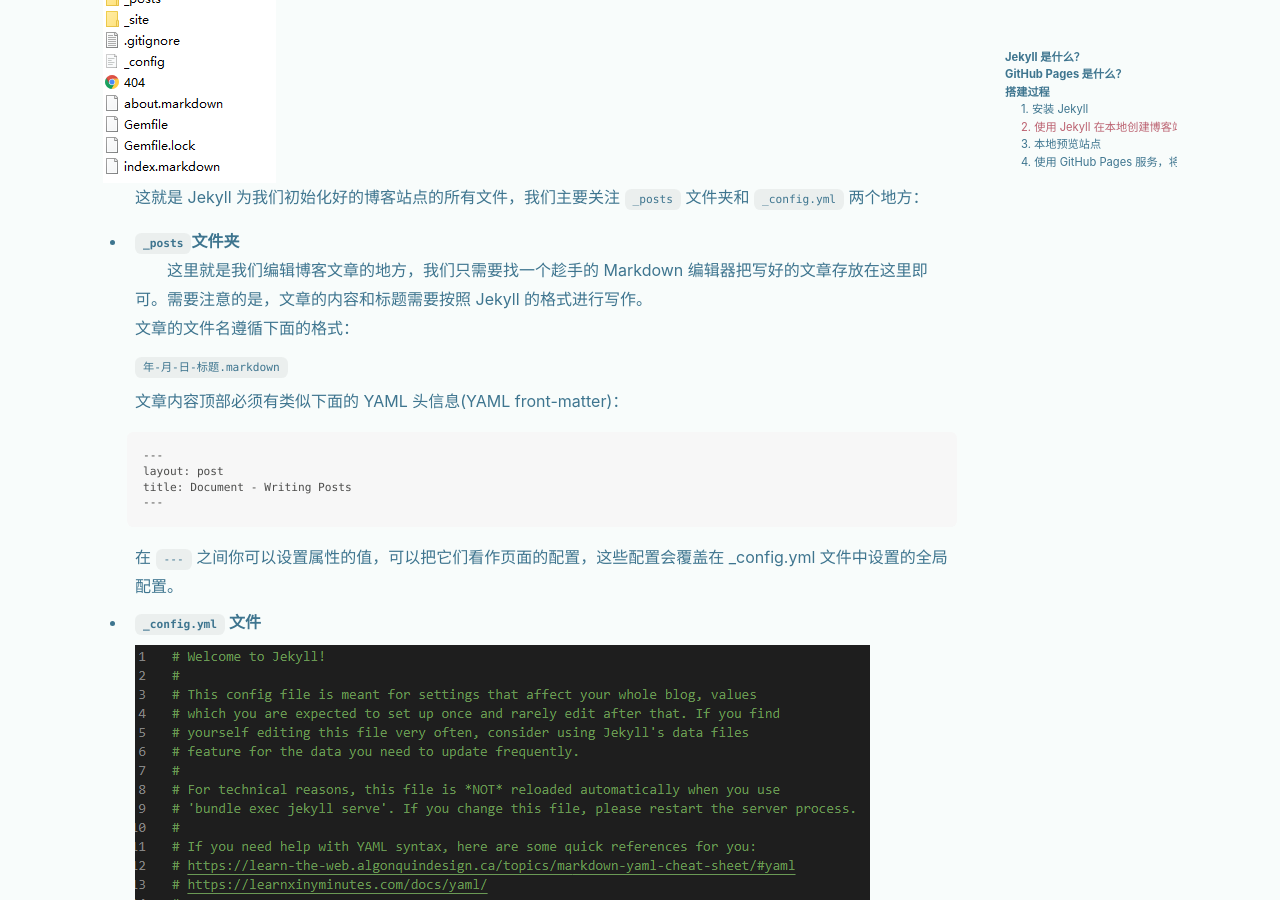
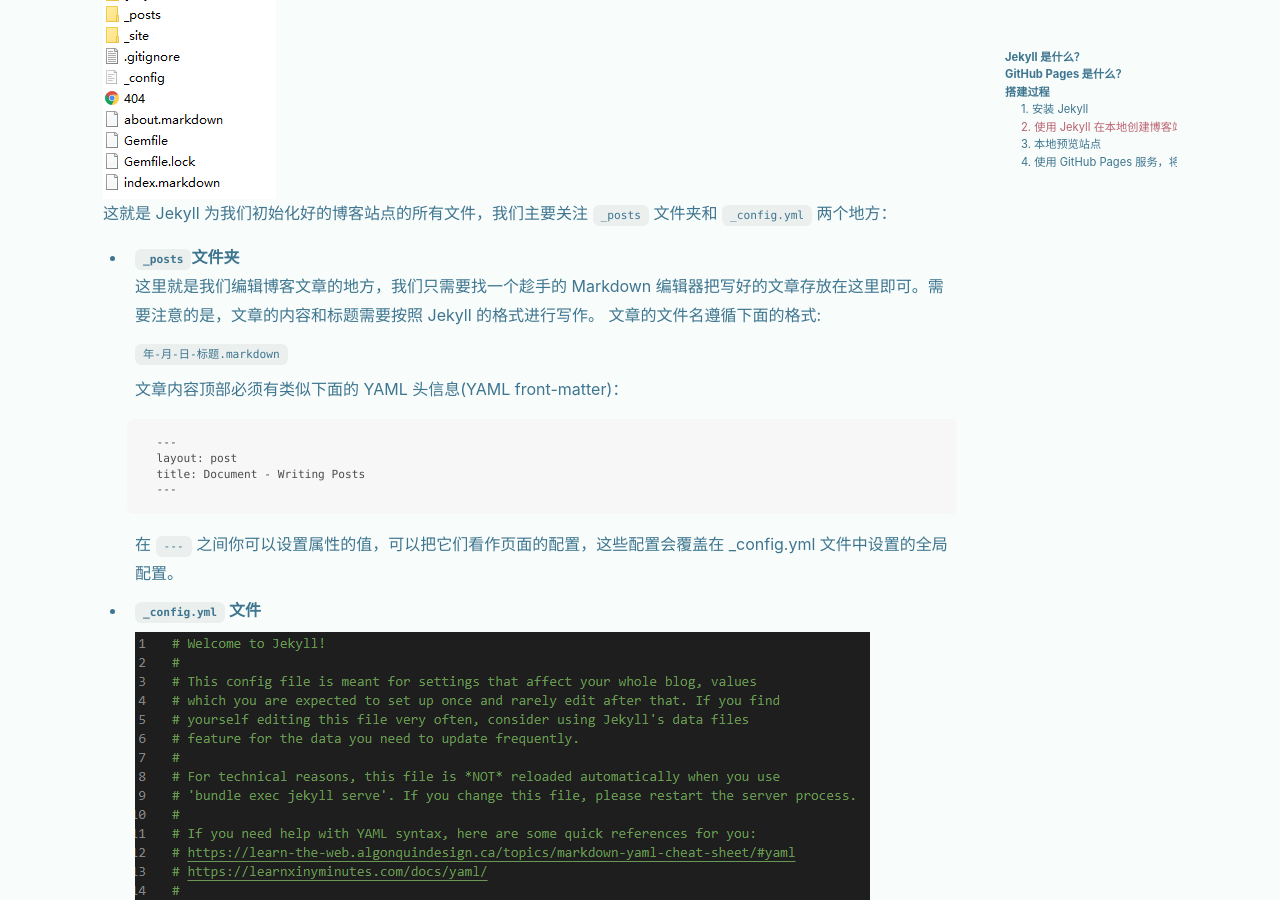
Before and after one commit to inpure/inpure.github.io, a Jekyll site: the page built from _posts/2020-12-16-使用 Jekyll 通过 GitHub Pages 服务搭建博客.md, in a window 1280 px wide and 900 px high, scrolled down 1766 px. Built offline with Jekyll 4.4.1, drawn with Linux system fonts in a browser that asks for light colours; nearby versions of some CDN libraries; part of the change alters nothing that is shown.

Commit message:
Update 2020-12-16-使用 Jekyll 通过 GitHub Pages 服务搭建博客.md
修改文章

````diff
--- a/_posts/2020-12-16-使用 Jekyll 通过 GitHub Pages 服务搭建博客.md
+++ b/_posts/2020-12-16-使用 Jekyll 通过 GitHub Pages 服务搭建博客.md
@@ -4,12 +4,14 @@ tags: Jekyll GitHubPages Markdown
 ---
 
 
-&emsp;&emsp;这篇文章探讨搭建了一个免费的、便利的、可本地管理的 Blog ——— Jekyll 和 GitHub Pages 使用入门。
+这篇文章探讨搭建了一个免费的、便利的、可本地管理的 Blog ——— Jekyll 和 GitHub Pages 使用入门。
 
 <!--more-->
 
 ## Jekyll 是什么？
-&emsp;&emsp; [Jekyll](http://jekyllcn.com/) 是一个简单的博客形态的静态网站生产机器。它有一个模版目录，其中包含原始文本格式的文档，通过一个转换器（如 Markdown）和我们的 Liquid 渲染器转化成一个完整的可发布的静态网站，你可以发布在任何你喜爱的服务器上。Jekyll 也可以运行在 GitHub Page 上，也就是说，你可以使用 GitHub 的服务来搭建你的项目页面、博客或者网站，而且是完全免费的。
+
+[Jekyll](http://jekyllcn.com/) 是一个简单的博客形态的静态网站生产机器。它有一个模版目录，其中包含原始文本格式的文档，通过一个转换器（如 Markdown）和我们的 Liquid 渲染器转化成一个完整的可发布的静态网站，你可以发布在任何你喜爱的服务器上。Jekyll 也可以运行在 GitHub Page 上，也就是说，你可以使用 GitHub 的服务来搭建你的项目页面、博客或者网站，而且是完全免费的。
+
 - **简单**
   不再需要数据库，不需要开发评论功能，不需要不断的更新版本——只用关心你的博客内容。
 - **静态**
@@ -17,33 +19,40 @@ tags: Jekyll GitHubPages Markdown
 - **博客支持**
   支持自定义地址、博客分类、页面、文章以及自定义的布局设计。
 
-&emsp;&emsp;简单地说，Jekyll 就是一个工具，它可以把内容转换成 HTML 网页页面，有了它博主只需要专注于写文章即可，不用考虑如何排版的事情。并且 Jekyll 是GitHub Pages 默认使用的工具。
+简单地说，Jekyll 就是一个工具，它可以把内容转换成 HTML 网页页面，有了它博主只需要专注于写文章即可，不用考虑如何排版的事情。并且 Jekyll 是GitHub Pages 默认使用的工具。
 
 ## GitHub Pages 是什么？
-&emsp;&emsp;[GitHub Pages](https://docs.github.com/cn/free-pro-team@latest/github/working-with-github-pages/about-github-pages) 是面向用户、组织和项目开放的公共静态页面搭建托管服务，站点可以被免费托管在 Github 上，你可以选择使用 Github Pages 默认提供的域名 github.io 或者自定义域名来发布站点。Github Pages 支持自动利用 Jekyll 生成站点，也同样支持纯 HTML 文档，可将Jekyll 站点托管在 Github Pages 上。
-&emsp;&emsp;简单地说，可以把 Github Pages 当成一个免费的站点服务器，只需要把本地编写符合 Jekyll 规范的网站源码上传到 GitHub，它就会自动帮你生成并托管整个网站，你只要用自己喜欢的编辑器写文章就可以了，其他事情一概不用操心，都由github处理。
 
-&emsp;&emsp;**有了上面的介绍，博客的搭建思路就很清晰了。先在本地编写符合 Jekyll 规范的网站源码，然后上传到 Github，由 Github 生成并托管整个网站。**
+[GitHub Pages](https://docs.github.com/cn/free-pro-team@latest/github/working-with-github-pages/about-github-pages) 是面向用户、组织和项目开放的公共静态页面搭建托管服务，站点可以被免费托管在 Github 上，你可以选择使用 Github Pages 默认提供的域名 github.io 或者自定义域名来发布站点。Github Pages 支持自动利用 Jekyll 生成站点，也同样支持纯 HTML 文档，可将Jekyll 站点托管在 Github Pages 上。
+
+简单地说，可以把 Github Pages 当成一个免费的站点服务器，只需要把本地编写符合 Jekyll 规范的网站源码上传到 GitHub，它就会自动帮你生成并托管整个网站，你只要用自己喜欢的编辑器写文章就可以了，其他事情一概不用操心，都由github处理。
+
+**有了上面的介绍，博客的搭建思路就很清晰了。先在本地编写符合 Jekyll 规范的网站源码，然后上传到 Github，由 Github 生成并托管整个网站。**
 
 ## 搭建过程
+
 ### **1. 安装 Jekyll**
-  &emsp;&emsp;因为 Jekyll 是基于 Ruby 的静态网页生成系统，因此我们首先得安装 Ruby 环境，不同的操作系统可以去参考 [Ruby 官方安装文档](https://www.ruby-lang.org/en/documentation/installation/) 进行安装。等 Ruby 安装完毕后，打开命令提示符执行以下命令完成 Jekyll 的安装。
+
+  因为 Jekyll 是基于 Ruby 的静态网页生成系统，因此我们首先得安装 Ruby 环境，不同的操作系统可以去参考 [Ruby 官方安装文档](https://www.ruby-lang.org/en/documentation/installation/) 进行安装。等 Ruby 安装完毕后，打开命令提示符执行以下命令完成 Jekyll 的安装。
 
   `gem install jekyll bundler`
 
   安装过程需要几分钟时间
+
 ### **2. 使用 Jekyll 在本地创建博客站点**
+
   在命令提示符中执行以下命令：
 
   `jekyll new blogname`  # *“blogname” 可自定义*
 
-  &emsp;&emsp;因为 `jekyll new` 命令创建的项目默认已经使用了主题，所以这个过程会根据网络情况需要一定的时间安装相关的依赖，我们不用管。执行完以上命令后会生成一个名为 blogname 的文件夹，文件夹的目录如下：
+  因为 `jekyll new` 命令创建的项目默认已经使用了主题，所以这个过程会根据网络情况需要一定的时间安装相关的依赖，我们不用管。执行完以上命令后会生成一个名为 blogname 的文件夹，文件夹的目录如下：
 
   ![](https://raw.githubusercontent.com/inpure/inpure.github.io/main/screenshots/blogname.png)
-  &emsp;&emsp;这就是 Jekyll 为我们初始化好的博客站点的所有文件，我们主要关注 `_posts` 文件夹和 `_config.yml` 两个地方：
-  - **`_posts`文件夹**
-   &emsp;&emsp;这里就是我们编辑博客文章的地方，我们只需要找一个趁手的 Markdown 编辑器把写好的文章存放在这里即可。需要注意的是，文章的内容和标题需要按照 Jekyll 的格式进行写作。
-  文章的文件名遵循下面的格式：
+  这就是 Jekyll 为我们初始化好的博客站点的所有文件，我们主要关注 `_posts` 文件夹和 `_config.yml` 两个地方：
+
+- **`_posts`文件夹**
+  这里就是我们编辑博客文章的地方，我们只需要找一个趁手的 Markdown 编辑器把写好的文章存放在这里即可。需要注意的是，文章的内容和标题需要按照 Jekyll 的格式进行写作。
+    文章的文件名遵循下面的格式:
 
     `年-月-日-标题.markdown`
 
@@ -55,36 +64,41 @@ tags: Jekyll GitHubPages Markdown
     title: Document - Writing Posts
     ---
     ```
+
     在 `---` 之间你可以设置属性的值，可以把它们看作页面的配置，这些配置会覆盖在 _config.yml 文件中设置的全局配置。
-  - **`_config.yml` 文件**
+- **`_config.yml` 文件**
 
     ![](https://raw.githubusercontent.com/inpure/inpure.github.io/main/screenshots/config_yml.png)
 
-    &emsp;&emsp;以上就是文件里的内容，主题里的所有关键性配置都在 _config.yml 文件中，你可以根据个人的喜好和不同主题支持的功能来修改具体的内容。
+    以上就是文件里的内容，主题里的所有关键性配置都在 _config.yml 文件中，你可以根据个人的喜好和不同主题支持的功能来修改具体的内容。
+
 ### **3. 本地预览站点**
-  &emsp;&emsp;进入 blogname 目录，打开命令提示符，输入以下命令：
+
+  进入 blogname 目录，打开命令提示符，输入以下命令：
 
   `bundle exec jekyll serve`
 
-  &emsp;&emsp;这个命令实际启动了 Jekyll 集成的开发用服务器，可以让我们使用浏览器在本地进行预览，然后就可以通过在浏览器访问 127.0.0.1:4000 查看你的博客界面了:
+  这个命令实际启动了 Jekyll 集成的开发用服务器，可以让我们使用浏览器在本地进行预览，然后就可以通过在浏览器访问 127.0.0.1:4000 查看你的博客界面了:
+  ![](https://raw.githubusercontent.com/inpure/inpure.github.io/main/screenshots/blogdemo.png)
+  由于我这里是用的默认界面，所以看起来非常的简陋也很丑，但是没关系，你可以在这些网站里根据自己的喜好找到一些美观的主题 [jekyllthemes.org](http://jekyllthemes.org/)、[jekyllthemes.io](https://jekyllthemes.io/)、[themes.jekyllrc.org](http://themes.jekyllrc.org/)。
+  主题安装方法很简单，一般情况下只需要下载主题包解压后完整的，复制到你的 blogname 的目录里，并覆盖你之前的文件即可，这里不作展开。
 
-  ![](https://raw.githubusercontent.com/inpure/inpure.github.io/main/screenshots/blogdemo.png)
+### **4. 使用 GitHub Pages 服务，将本地博客站点部署到 Github**
 
-  &emsp;&emsp;由于我这里是用的默认界面，所以看起来非常的简陋也很丑，但是没关系，你可以在这些网站里根据自己的喜好找到一些美观的主题 [jekyllthemes.org](http://jekyllthemes.org/)、[jekyllthemes.io](https://jekyllthemes.io/)、[themes.jekyllrc.org](http://themes.jekyllrc.org/)。
-  &emsp;&emsp;主题安装方法很简单，一般情况下只需要下载主题包解压后完整的，复制到你的 blogname 的目录里，并覆盖你之前的文件即可，这里不作展开。
-### **4. 使用 GitHub Pages 服务，将本地博客站点部署到 Github**
-  &emsp;&emsp;默认你已经安装了Git，并且有 Github账户。首先到你的 GitHub 上创建一个新的仓库（Repository），仓库名的格式必须是 `username.GitHub.io` 把这里的`username`替换成你的 Github用户名。
-
+  默认你已经安装了Git，并且有 Github账户。首先到你的 GitHub 上创建一个新的仓库（Repository），仓库名的格式必须是 `username.GitHub.io` 把这里的`username`替换成你的 Github用户名。
   ![](https://raw.githubusercontent.com/inpure/inpure.github.io/main/screenshots/newrepo_1.png)
-  &emsp;&emsp;然后在本地命令行中切换到你的自定义路径下，Clone 下来你的项目（操作需要在 Mac 的 Terminal 中完成，Windows 系统可以使用 Git-bash。）这里注意这里的 path 和 username 需要根据你个人情况进行替换。
+  然后在本地命令行中切换到你的自定义路径下，Clone 下来你的项目（操作需要在 Mac 的 Terminal 中完成，Windows 系统可以使用 Git-bash。）这里注意这里的 path 和 username 需要根据你个人情况进行替换。
 
   `cd ~/Path git clone https://GitHub.com/username/username.GitHub.io`
 
-  &emsp;&emsp;现在进入克隆下来的仓库文件夹 `username.github.io`，里面只有一个隐藏的 `.git` 文件夹，这是因为我们之前创建的是一个空的仓库（如果有别的文件，请手动删除）。然后再把我们前面已经创建好的博客站点里的内容全部剪切粘贴到仓库里来（将 `blogname` 里的文件全部剪切粘贴到 `username.GitHub.io` 文件夹里）。
-  &emsp;&emsp;此时我们就可以按照 Git 提交内容的流程，将我们的创建的博客站点上传到 Github:
+  现在进入克隆下来的仓库文件夹 `username.github.io`，里面只有一个隐藏的 `.git` 文件夹，这是因为我们之前创建的是一个空的仓库（如果有别的文件，请手动删除）。然后再把我们前面已经创建好的博客站点里的内容全部剪切粘贴到仓库里来（将 `blogname` 里的文件全部剪切粘贴到 `username.GitHub.io` 文件夹里）。
+
+  此时我们就可以按照 Git 提交内容的流程，将我们的创建的博客站点上传到 Github:
+
   ```
   git add --all
   git commit -m "Firs Push"
   git push -u origin master
   ```
-  &emsp;&emsp;OK，到这一步我们就已经大功告成了，Github 会很快自动帮我们构建博客网站。现在在浏览器里输入网址：username.github.io（没错，网址就是你的 Github 仓库名)，就可以看到你搭建好的博客站点了。
+
+  OK，到这一步我们就已经大功告成了，Github 会很快自动帮我们构建博客网站。现在在浏览器里输入网址：username.github.io（没错，网址就是你的 Github 仓库名)，就可以看到你搭建好的博客站点了。
````
